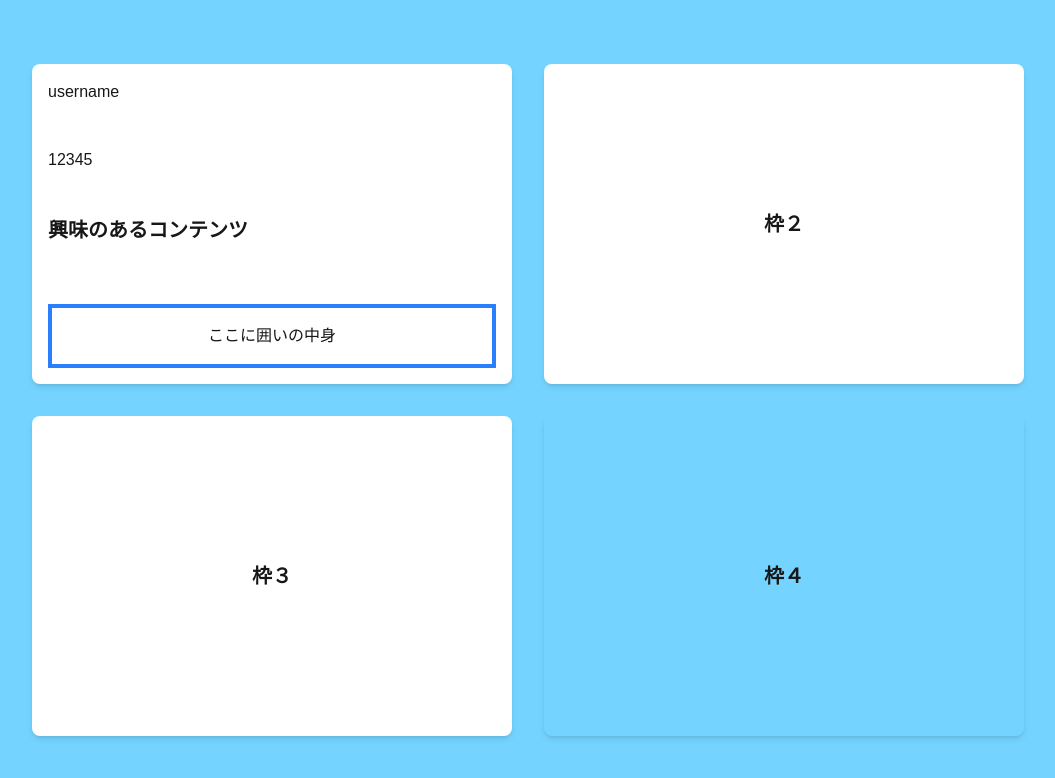
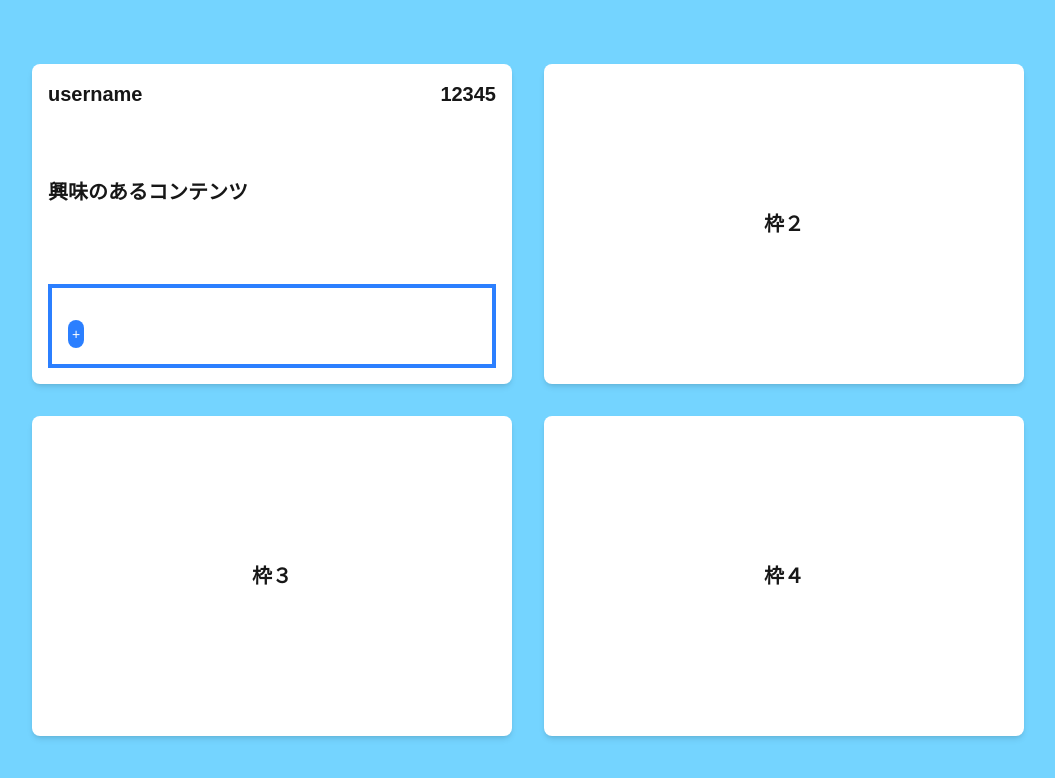
Before and after one commit to sugiharaYutakaa/eLearningApp, a Next.js app in the folder frontend/: page /my-page in a window 1280 px wide. Shown: the top 778 px of the page, without its empty margins (112-1167 px from the left). Built offline with nearby package versions, Linux system fonts and the light colour scheme.

Commit message:
枠1(仮)が完成

```diff
--- a/frontend/app/my-page/page.tsx
+++ b/frontend/app/my-page/page.tsx
@@ -1,18 +1,69 @@
+
+"use client";
+import { useState } from "react";
+import Image from "next/image";
+
 export default function MyPage() {
+    // 選択されたITスキルや技術を管理するための状態
+    const [skills, setSkills] = useState<string[]>([]);
+
+    // 追加ボタンがクリックされたときの処理
+    const handleAddSkill = () => {
+        const newSkill = prompt("Enter your IT skill or technology:");
+        if (newSkill) {
+            setSkills([...skills, newSkill]);
+        }
+
+    };
+    // スキルを削除する関数
+    const handleRemoveSkill = (index: number) => {
+        setSkills((prevSkills) => prevSkills.filter((_, i) => i !== index));
+    };
+
     return (
         <div className="min-h-screen bg-sky-300 flex items-center justify-center">
             <div className="grid grid-cols-2 gap-8">
                 {/* 枠1 */}
                 <div className="w-[480px] h-[320px] bg-white rounded-lg shadow-md flex flex-col items-start justify-between p-4">
+                    <div className="flex justify-between w-full text-xl font-bold">
                         <span>
                             username
                         </span>
                         <span>
                             12345
                         </span>
+                    </div>
                     <div className="text-xl font-bold">興味のあるコンテンツ</div>
-            <div className="mt-4 w-full border-4 border-blue-500 bg-white p-4">
-              <p className="text-center">ここに囲いの中身</p>
+                    <div className="mt-2 w-full border-4 border-blue-500 bg-white p-4">
+                        {/* 追加ボタン */}
+                        <button
+                            className="bg-blue-500 text-white p-1 rounded-full mt-4 flex items-center justify-center text-sm"
+                            onClick={handleAddSkill}
+                        >
+                            <span>+</span>
+                        </button>
+
+
+                        {/* 選択されたスキルを表示 */}
+                        {skills.length > 0 && (
+                            <div className="mt-4">
+
+                                <ul className="grid grid-cols-4 gap-2  pl-5">
+                                    {skills.map((skill, index) => (
+                                        <li key={index} className="text-lg">{skill}
+                                            {/* 削除ボタン */}
+                                            <button
+                                                className="bg-red-500 text-white ml-2"
+                                                onClick={() => handleRemoveSkill(index)}
+                                            >
+                                                -
+                                            </button>
+                                        </li>
+                                    ))}
+                                </ul>
+                            </div>
+                        )}
+
                     </div>
                 </div>
 
@@ -27,7 +78,7 @@ export default function MyPage() {
                 </div>
 
                 {/* 枠4 */}
-          <div className="w-[480px] h-[320px]bg-white rounded-lg shadow-md flex items-center justify-center text-xl font-bold">
+                <div className="w-[480px] h-[320px] bg-white rounded-lg shadow-md flex items-center justify-center text-xl font-bold">
                     枠４
                 </div>
             </div>
```
Lines whose indentation alone changed are shown as unchanged.
